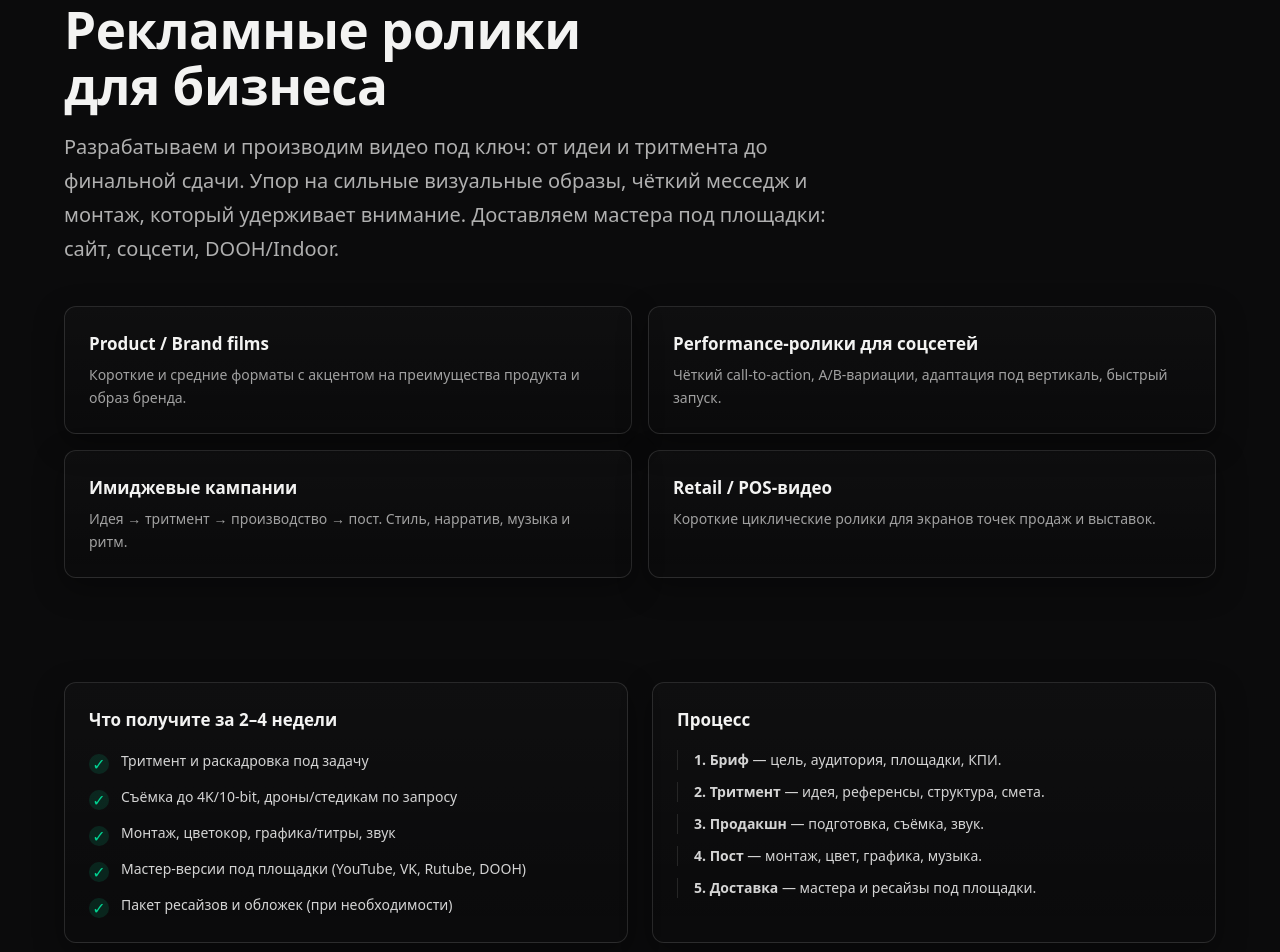
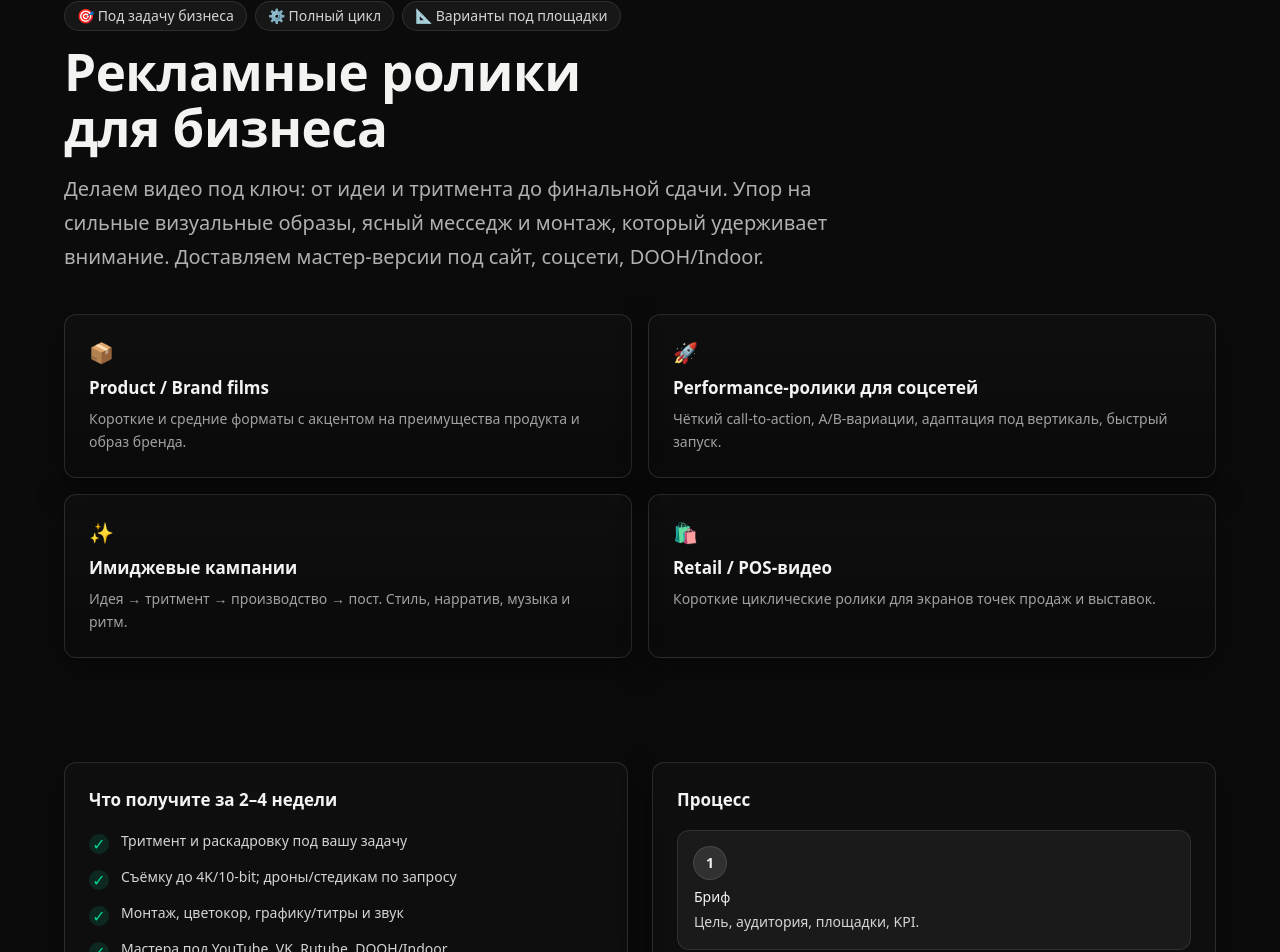
Before and after one commit to pandangun/highwayfilms.ru, a Next.js app: page /commercials in a window 1280 px wide. Shown: the part 119-1071 px from the top of the page. Built offline with nearby package versions, Linux system fonts and the light colour scheme.

Commit message:
new advert page

```diff
--- a/src/app/commercials/page.tsx
+++ b/src/app/commercials/page.tsx
@@ -4,105 +4,140 @@ import Link from "next/link";
 export const metadata = {
   title: "Рекламные ролики для бизнеса — Highway Films",
   description:
-    "Разрабатываем и производим рекламное видео под ключ: от идеи и тритмента до сдачи мастеров под площадки. Кинематографичный визуал, чёткий месседж, монтаж, который держит внимание.",
+    "Производим рекламные ролики под ключ: идея, тритмент, съёмка до 4K/10-bit, постпродакшн и мастер-версии под площадки. Визуал, который цепляет, и монтаж, который удерживает внимание.",
 };
 
-/** Локальная карточка формата */
+/* ===== UI helpers ===== */
+
+function Pill({ children }: { children: React.ReactNode }) {
+  return (
+    <span className="inline-flex items-center gap-2 rounded-full border border-white/10 bg-white/5 px-3 py-1 text-sm text-neutral-300">
+      {children}
+    </span>
+  );
+}
+
 function FeatureCard({
   title,
   desc,
+  icon,
 }: {
   title: string;
   desc: string;
+  icon: React.ReactNode;
 }) {
   return (
-    <div className="card p-5 md:p-6 hover:translate-y-[-2px] transition rounded-xl">
+    <div className="card h-full flex flex-col p-5 md:p-6 rounded-xl">
+      <div className="text-xl mb-2">{icon}</div>
       <h3 className="text-base font-semibold">{title}</h3>
       <p className="mt-2 text-sm text-neutral-400 leading-relaxed">{desc}</p>
     </div>
   );
 }
 
-/** Маленький пункт с галочкой */
+function Step({
+  n,
+  title,
+  text,
+}: {
+  n: number;
+  title: string;
+  text: string;
+}) {
+  return (
+    <li className="rounded-xl border border-white/10 bg-white/5 p-4">
+      <div className="mb-2 inline-flex h-8 w-8 items-center justify-center rounded-full bg-white/10 ring-1 ring-white/20">
+        <b>{n}</b>
+      </div>
+      <div className="font-medium">{title}</div>
+      <p className="mt-1 text-neutral-300 text-sm">{text}</p>
+    </li>
+  );
+}
+
 function CheckItem({ children }: { children: React.ReactNode }) {
   return (
     <li className="flex gap-3 items-start">
-      <span className="mt-1 inline-flex h-5 w-5 items-center justify-center rounded-full bg-emerald-500/15 text-emerald-400">✓</span>
+      <span className="mt-1 inline-flex h-5 w-5 items-center justify-center rounded-full bg-emerald-500/15 text-emerald-400">
+        ✓
+      </span>
       <span className="text-sm text-neutral-300 leading-relaxed">{children}</span>
     </li>
   );
 }
+
+/* ===== Page ===== */
 
 export default function Page() {
   return (
     <>
       {/* HERO */}
       <section className="container py-12 md:py-16">
+        <div className="flex flex-wrap gap-2 mb-3">
+          <Pill>🎯 Под задачу бизнеса</Pill>
+          <Pill>⚙️ Полный цикл</Pill>
+          <Pill>📐 Варианты под площадки</Pill>
+        </div>
+
         <div className="max-w-3xl">
           <h1 className="h1 text-[clamp(32px,5vw,56px)] font-bold">
             Рекламные ролики для бизнеса
           </h1>
           <p className="lead mt-4">
-            Разрабатываем и производим видео&nbsp;под ключ: от идеи и тритмента
-            до финальной сдачи. Упор на сильные визуальные образы, чёткий месседж
-            и монтаж, который удерживает внимание. Доставляем мастера под площадки:
-            сайт, соцсети, DOOH/Indoor.
+            Делаем видео&nbsp;под ключ: от идеи и тритмента до финальной сдачи.
+            Упор на сильные визуальные образы, ясный месседж и монтаж, который
+            удерживает внимание. Доставляем мастер-версии под&nbsp;сайт, соцсети,
+            DOOH/Indoor.
           </p>
         </div>
 
         {/* Форматы */}
         <div className="mt-10 grid gap-4 sm:grid-cols-2">
           <FeatureCard
+            icon={<span>📦</span>}
             title="Product / Brand films"
             desc="Короткие и средние форматы с акцентом на преимущества продукта и образ бренда."
           />
           <FeatureCard
+            icon={<span>🚀</span>}
             title="Performance-ролики для соцсетей"
             desc="Чёткий call-to-action, A/B-вариации, адаптация под вертикаль, быстрый запуск."
           />
           <FeatureCard
+            icon={<span>✨</span>}
             title="Имиджевые кампании"
             desc="Идея → тритмент → производство → пост. Стиль, нарратив, музыка и ритм."
           />
           <FeatureCard
+            icon={<span>🛍️</span>}
             title="Retail / POS-видео"
             desc="Короткие циклические ролики для экранов точек продаж и выставок."
           />
         </div>
       </section>
 
-      {/* Что получите */}
+      {/* Что получите + Процесс */}
       <section className="container py-8 md:py-10">
         <div className="grid md:grid-cols-2 gap-6">
           <div className="card p-6 rounded-xl">
             <h3 className="text-lg font-semibold">Что получите за 2–4 недели</h3>
             <ul className="mt-4 space-y-3">
-              <CheckItem>Тритмент и раскадровка под задачу</CheckItem>
-              <CheckItem>Съёмка до 4K/10-bit, дроны/стедикам по запросу</CheckItem>
-              <CheckItem>Монтаж, цветокор, графика/титры, звук</CheckItem>
-              <CheckItem>Мастер-версии под площадки (YouTube, VK, Rutube, DOOH)</CheckItem>
-              <CheckItem>Пакет ресайзов и обложек (при необходимости)</CheckItem>
+              <CheckItem>Тритмент и раскадровку под вашу задачу</CheckItem>
+              <CheckItem>Съёмку до 4K/10-bit; дроны/стедикам по запросу</CheckItem>
+              <CheckItem>Монтаж, цветокор, графику/титры и звук</CheckItem>
+              <CheckItem>Мастера под YouTube, VK, Rutube, DOOH/Indoor</CheckItem>
+              <CheckItem>Пакет ресайзов и обложек при необходимости</CheckItem>
             </ul>
           </div>
 
           <div className="card p-6 rounded-xl">
             <h3 className="text-lg font-semibold">Процесс</h3>
-            <ol className="mt-4 grid gap-3 text-sm text-neutral-300">
-              <li className="border-l border-neutral-800 pl-4">
-                <b>1. Бриф</b> — цель, аудитория, площадки, КПИ.
-              </li>
-              <li className="border-l border-neutral-800 pl-4">
-                <b>2. Тритмент</b> — идея, референсы, структура, смета.
-              </li>
-              <li className="border-l border-neutral-800 pl-4">
-                <b>3. Продакшн</b> — подготовка, съёмка, звук.
-              </li>
-              <li className="border-l border-neutral-800 pl-4">
-                <b>4. Пост</b> — монтаж, цвет, графика, музыка.
-              </li>
-              <li className="border-l border-neutral-800 pl-4">
-                <b>5. Доставка</b> — мастера и ресайзы под площадки.
-              </li>
+            <ol className="mt-4 grid gap-3 text-sm">
+              <Step n={1} title="Бриф" text="Цель, аудитория, площадки, KPI." />
+              <Step n={2} title="Тритмент" text="Идея, референсы, структура, смета." />
+              <Step n={3} title="Продакшн" text="Подготовка, съёмка, запись звука." />
+              <Step n={4} title="Пост" text="Монтаж, цвет, графика, музыка." />
+              <Step n={5} title="Доставка" text="Мастера и ресайзы под площадки." />
             </ol>
           </div>
         </div>
```
